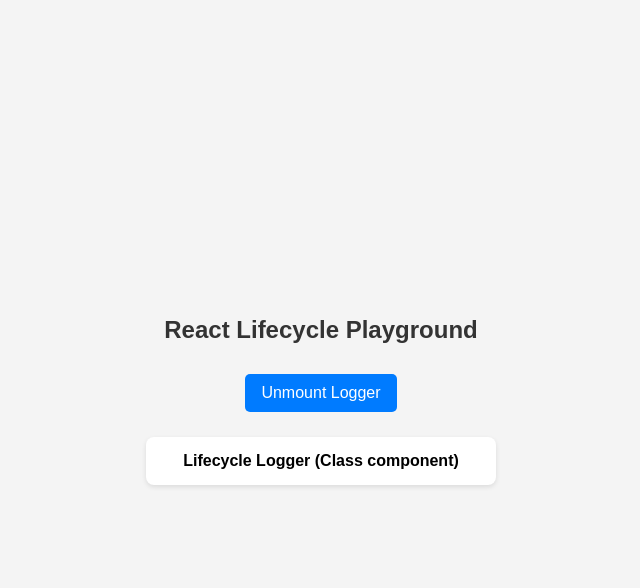
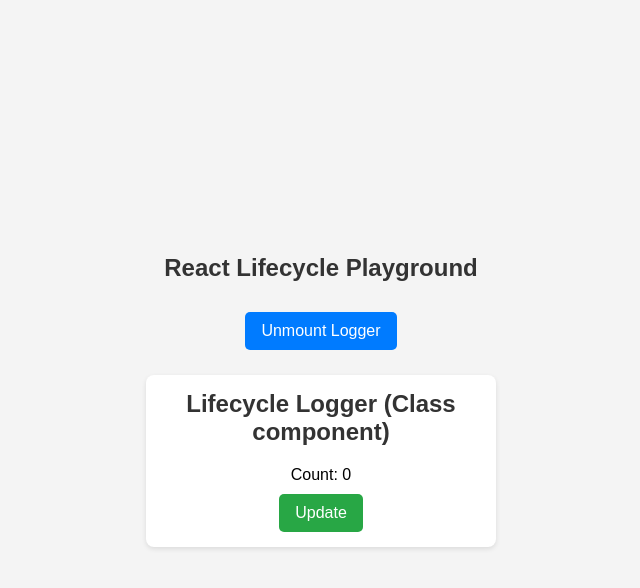
Before and after one commit to aarusa/lifecycle-playground, a React (Vite) app: page / in a window 1280 px wide. Both pictures are taken after a click on the button "Mount Logger". Shown: the top 588 px of the page, without its empty margins (319-959 px from the left). Built offline with nearby package versions, Linux system fonts and the light colour scheme.

Commit message:
Update logger

```diff
--- a/src/App.jsx
+++ b/src/App.jsx
@@ -11,7 +11,7 @@ function App() {
       <button className="primary-btn" onClick={() => setShowLogger(!showLogger)}>
           {showLogger ? 'Unmount Logger': 'Mount Logger'}
       </button>
-      { showLogger && <LifecycleLogger />}
+      { showLogger && <LifecycleLogger message='Hello props' />}
     </div>
   );
 }
--- a/src/components/LifecycleLogger.jsx
+++ b/src/components/LifecycleLogger.jsx
@@ -1,10 +1,32 @@
 import { Component } from "react";
 
 class LifecycleLogger extends Component {
+
+    constructor(props){
+        super(props);
+        // console.log('Component init...')
+        this.state = {
+            count: 0,
+        };
+    }
+
+    componentDidMount() {
+        console.log("Component mounted...");
+    }
+
+    incrementCount = () => {
+        this.setState((prevState) => ({
+            count: prevState.count + 1,
+        }));
+    }
+
     render() {
         return(
             <div className="logger-container">
-                <h4>Lifecycle Logger (Class component)</h4>
+                <h2>Lifecycle Logger (Class component)</h2>
+                {/* <p>{ this.props.message }</p> */}
+                <p>Count: {this.state.count}</p>
+                <button onClick={this.incrementCount} className="secondary-btn">Update</button>
             </div>
         );
     }
```
